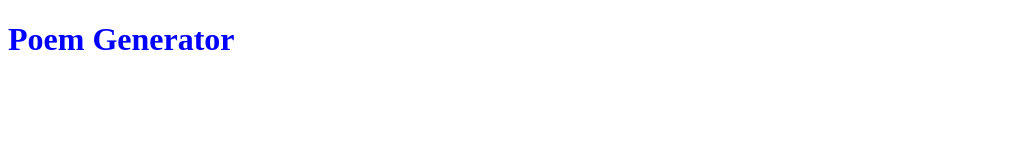
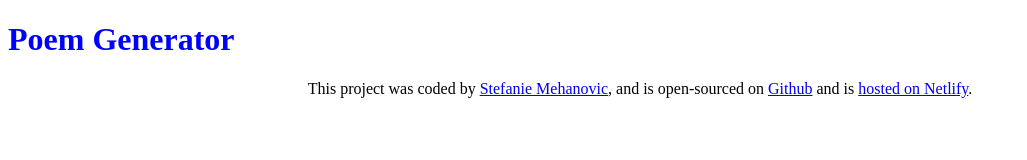
Before and after one commit to StefanieLynn9008/AI-Project, a plain HTML site: page index.html in a window 1280 px wide. Shown: the whole page, without its empty margins (0-1027 px from the left). Drawn offline with Linux system fonts and the light colour scheme.

Commit message:
added footer with links

```diff
--- a/index.html
+++ b/index.html
@@ -8,6 +8,17 @@
   </head>
   <body>
     <h1>Poem Generator</h1>
+    <footer>
+      This project was coded by
+      <a href="https://github.com/StefanieLynn9008" target="_blank">
+        Stefanie Mehanovic</a
+      >, and is open-sourced on
+      <a href="https://github.com/StefanieLynn9008/AI-Project" target="_blank">
+        Github</a
+      >
+      and is
+      <a href="https://stefanieaipoems.netlify.app/"> hosted on Netlify</a>.
+    </footer>
     <script src="src/script.js"></script>
   </body>
 </html>
--- a/src/style.css
+++ b/src/style.css
@@ -1,3 +1,7 @@
 h1 {
   color: blue;
 }
+
+footer {
+  text-align: center;
+}
```
